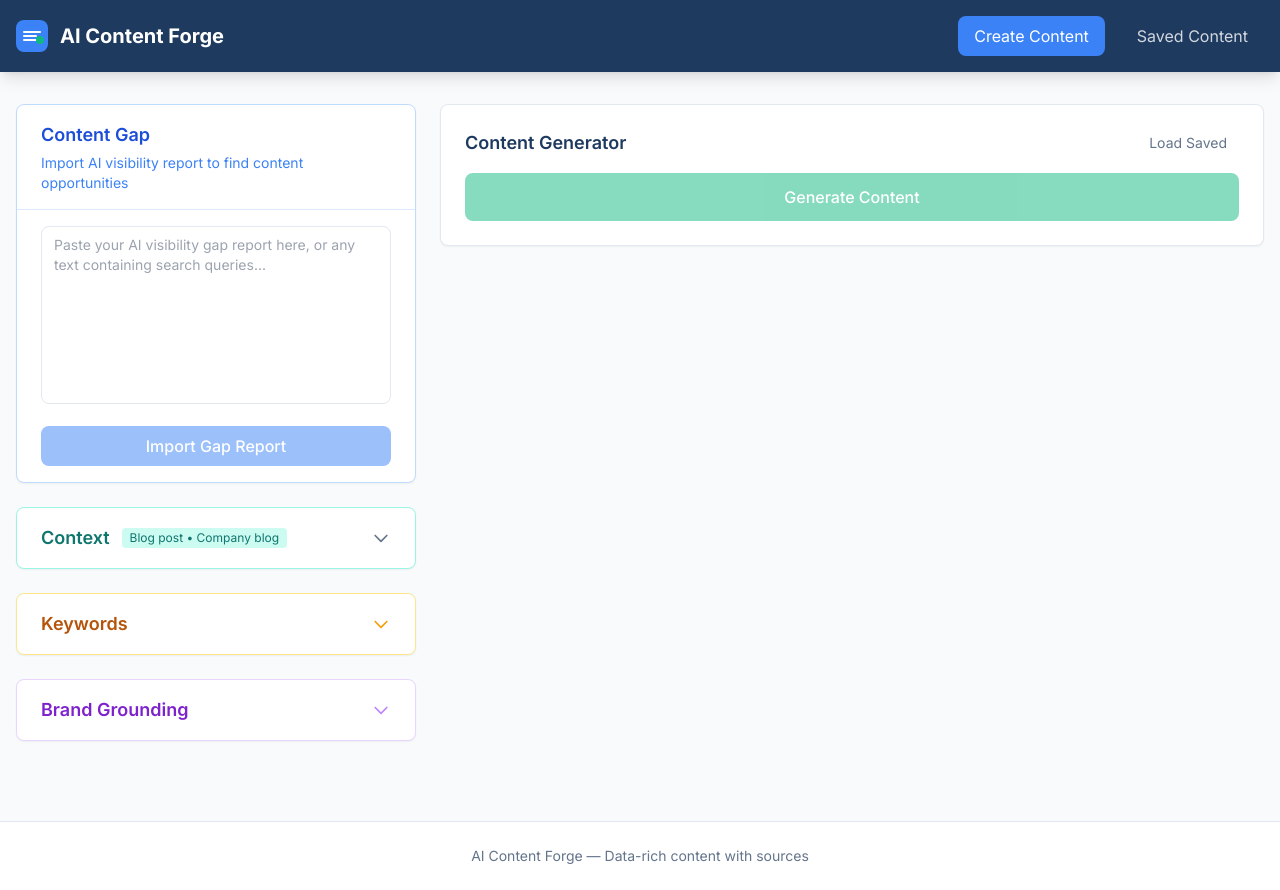
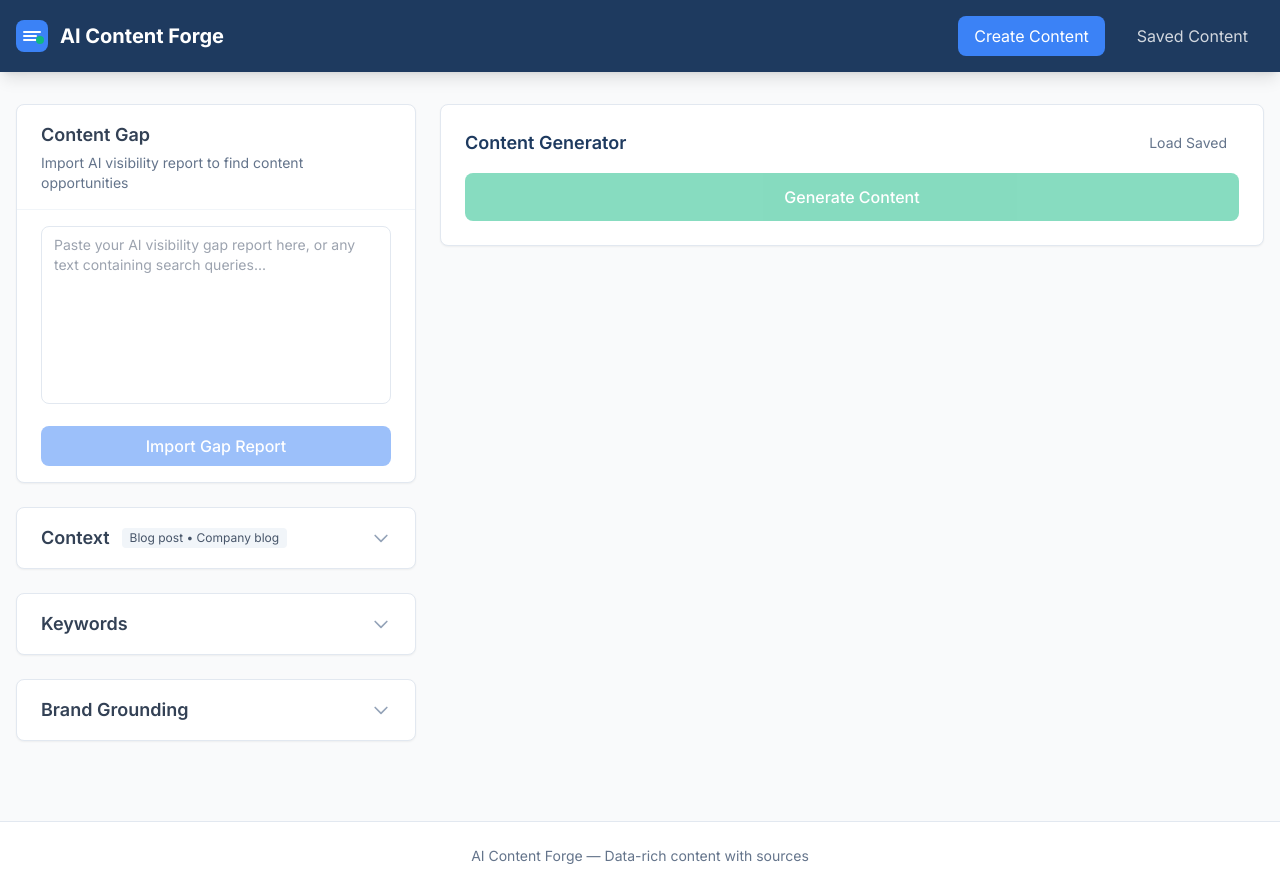
Before and after one commit to anilmittal86/aicontentforge, a Next.js app: page / in a window 1280 px wide. Built offline with nearby package versions, Linux system fonts and the light colour scheme.

Commit message:
Professional unified slate color scheme, keep URL auto-fill

```diff
--- a/src/components/BrandGroundingForm.tsx
+++ b/src/components/BrandGroundingForm.tsx
@@ -106,21 +106,21 @@ export default function BrandGroundingForm({ onSave, onSelect, selectedBrand }:
   };
 
   return (
-    <div className="bg-white rounded-lg shadow-sm border border-purple-200">
+    <div className="bg-white rounded-lg shadow-sm border border-slate-200">
       <button
         onClick={() => setIsExpanded(!isExpanded)}
         className="w-full px-6 py-4 flex items-center justify-between text-left"
       >
         <div className="flex items-center gap-3">
-          <h2 className="text-lg font-semibold text-purple-700">Brand Grounding</h2>
+          <h2 className="text-lg font-semibold text-slate-700">Brand Grounding</h2>
           {form.brand_name && (
-            <span className="px-2 py-0.5 bg-purple-100 text-purple-700 text-xs rounded">
+            <span className="px-2 py-0.5 bg-slate-100 text-slate-600 text-xs rounded">
               {form.brand_name}
             </span>
           )}
         </div>
         <svg
-          className={`w-5 h-5 text-purple-400 transition-transform ${isExpanded ? 'rotate-180' : ''}`}
+          className={`w-5 h-5 text-slate-400 transition-transform ${isExpanded ? 'rotate-180' : ''}`}
           fill="none"
           stroke="currentColor"
           viewBox="0 0 24 24"
@@ -132,7 +132,7 @@ export default function BrandGroundingForm({ onSave, onSelect, selectedBrand }:
       {isExpanded && (
         <div className="px-6 pb-6 space-y-4">
           <div>
-            <label className="block text-sm font-medium text-purple-700 mb-1">
+            <label className="block text-sm font-medium text-slate-700 mb-1">
               Company Website (auto-fills brand info)
             </label>
             <input
@@ -140,88 +140,88 @@ export default function BrandGroundingForm({ onSave, onSelect, selectedBrand }:
               value={urlInput}
               onChange={(e) => handleUrlChange(e.target.value)}
               placeholder="https://yourcompany.com"
-              className="w-full px-3 py-2 border border-purple-200 rounded-lg text-sm focus:outline-none focus:ring-2 focus:ring-purple-400"
+              className="w-full px-3 py-2 border border-slate-200 rounded-lg text-sm focus:outline-none focus:ring-2 focus:ring-slate-400"
             />
           </div>
 
           <div className="grid grid-cols-2 gap-3">
             <div>
-              <label className="block text-sm font-medium text-purple-700 mb-1">Brand Name</label>
+              <label className="block text-sm font-medium text-slate-700 mb-1">Brand Name</label>
               <input
                 type="text"
                 value={form.brand_name}
                 onChange={(e) => handleChange('brand_name', e.target.value)}
-                className="w-full px-3 py-2 border border-purple-200 rounded-lg text-sm focus:outline-none focus:ring-2 focus:ring-purple-400"
+                className="w-full px-3 py-2 border border-slate-200 rounded-lg text-sm focus:outline-none focus:ring-2 focus:ring-slate-400"
               />
             </div>
             <div>
-              <label className="block text-sm font-medium text-purple-700 mb-1">Voice</label>
+              <label className="block text-sm font-medium text-slate-700 mb-1">Voice</label>
               <input
                 type="text"
                 value={form.voice}
                 onChange={(e) => handleChange('voice', e.target.value)}
                 placeholder="e.g., Direct, data-backed"
-                className="w-full px-3 py-2 border border-purple-200 rounded-lg text-sm focus:outline-none focus:ring-2 focus:ring-purple-400"
+                className="w-full px-3 py-2 border border-slate-200 rounded-lg text-sm focus:outline-none focus:ring-2 focus:ring-slate-400"
               />
             </div>
           </div>
 
           <div>
-            <label className="block text-sm font-medium text-purple-700 mb-1">What We Do</label>
+            <label className="block text-sm font-medium text-slate-700 mb-1">What We Do</label>
             <input
               type="text"
               value={form.what_we_do}
               onChange={(e) => handleChange('what_we_do', e.target.value)}
-              className="w-full px-3 py-2 border border-purple-200 rounded-lg text-sm focus:outline-none focus:ring-2 focus:ring-purple-400"
+              className="w-full px-3 py-2 border border-slate-200 rounded-lg text-sm focus:outline-none focus:ring-2 focus:ring-slate-400"
             />
           </div>
 
           <button
             onClick={() => setShowAdvanced(!showAdvanced)}
-            className="text-sm text-purple-600 hover:underline"
+            className="text-sm text-slate-500 hover:underline"
           >
             {showAdvanced ? 'Hide' : 'Show'} more options
           </button>
 
           {showAdvanced && (
-            <div className="space-y-3 pt-2 border-t border-purple-100">
+            <div className="space-y-3 pt-2 border-t border-slate-100">
               <div>
-                <label className="block text-sm font-medium text-purple-700 mb-1">Target Reader</label>
+                <label className="block text-sm font-medium text-slate-700 mb-1">Target Reader</label>
                 <textarea
                   value={form.target_reader}
                   onChange={(e) => handleChange('target_reader', e.target.value)}
                   rows={2}
-                  className="w-full px-3 py-2 border border-purple-200 rounded-lg text-sm focus:outline-none focus:ring-2 focus:ring-purple-400 resize-none"
+                  className="w-full px-3 py-2 border border-slate-200 rounded-lg text-sm focus:outline-none focus:ring-2 focus:ring-slate-400 resize-none"
                 />
               </div>
 
               <div>
-                <label className="block text-sm font-medium text-purple-700 mb-1">Our Differentiator</label>
+                <label className="block text-sm font-medium text-slate-700 mb-1">Our Differentiator</label>
                 <textarea
                   value={form.our_differentiator}
                   onChange={(e) => handleChange('our_differentiator', e.target.value)}
                   rows={2}
-                  className="w-full px-3 py-2 border border-purple-200 rounded-lg text-sm focus:outline-none focus:ring-2 focus:ring-purple-400 resize-none"
+                  className="w-full px-3 py-2 border border-slate-200 rounded-lg text-sm focus:outline-none focus:ring-2 focus:ring-slate-400 resize-none"
                 />
               </div>
 
               <div>
-                <label className="block text-sm font-medium text-purple-700 mb-1">We Sound Like</label>
+                <label className="block text-sm font-medium text-slate-700 mb-1">We Sound Like</label>
                 <textarea
                   value={form.we_sound_like}
                   onChange={(e) => handleChange('we_sound_like', e.target.value)}
                   rows={2}
-                  className="w-full px-3 py-2 border border-purple-200 rounded-lg text-sm focus:outline-none focus:ring-2 focus:ring-purple-400 resize-none"
+                  className="w-full px-3 py-2 border border-slate-200 rounded-lg text-sm focus:outline-none focus:ring-2 focus:ring-slate-400 resize-none"
                 />
               </div>
 
               <div>
-                <label className="block text-sm font-medium text-purple-700 mb-1">We Never Say</label>
+                <label className="block text-sm font-medium text-slate-700 mb-1">We Never Say</label>
                 <textarea
                   value={form.we_never_say}
                   onChange={(e) => handleChange('we_never_say', e.target.value)}
                   rows={2}
-                  className="w-full px-3 py-2 border border-purple-200 rounded-lg text-sm focus:outline-none focus:ring-2 focus:ring-purple-400 resize-none"
+                  className="w-full px-3 py-2 border border-slate-200 rounded-lg text-sm focus:outline-none focus:ring-2 focus:ring-slate-400 resize-none"
                 />
               </div>
             </div>
@@ -230,7 +230,7 @@ export default function BrandGroundingForm({ onSave, onSelect, selectedBrand }:
           <div className="flex gap-2 pt-2">
             <button
               onClick={handleSave}
-              className="flex-1 px-4 py-2 bg-purple-600 text-white rounded-lg font-medium hover:bg-purple-700"
+              className="flex-1 px-4 py-2 bg-slate-700 text-white rounded-lg font-medium hover:bg-slate-800"
             >
               Save
             </button>
--- a/src/components/ContentGap.tsx
+++ b/src/components/ContentGap.tsx
@@ -133,10 +133,10 @@ export default function ContentGap({ onSelectQuery }: ContentGapProps) {
   };
 
   return (
-    <div className="bg-white rounded-lg shadow-sm border border-blue-200">
-      <div className="px-6 py-4 border-b border-blue-100">
-        <h2 className="text-lg font-semibold text-blue-700">Content Gap</h2>
-        <p className="text-sm text-blue-500 mt-1">Import AI visibility report to find content opportunities</p>
+    <div className="bg-white rounded-lg shadow-sm border border-slate-200">
+      <div className="px-6 py-4 border-b border-slate-100">
+        <h2 className="text-lg font-semibold text-slate-700">Content Gap</h2>
+        <p className="text-sm text-slate-500 mt-1">Import AI visibility report to find content opportunities</p>
       </div>
 
       <div className="px-6 py-4 space-y-4">
--- a/src/components/ContextGroundingForm.tsx
+++ b/src/components/ContextGroundingForm.tsx
@@ -68,21 +68,21 @@ export default function ContextGroundingForm({ onSave, onChange, initialContext
   };
 
   return (
-    <div className="bg-white rounded-lg shadow-sm border border-teal-200">
+    <div className="bg-white rounded-lg shadow-sm border border-slate-200">
       <button
         onClick={() => setIsExpanded(!isExpanded)}
         className="w-full px-6 py-4 flex items-center justify-between text-left"
       >
         <div className="flex items-center gap-3">
-          <h2 className="text-lg font-semibold text-teal-700">Context</h2>
+          <h2 className="text-lg font-semibold text-slate-700">Context</h2>
           {form.content_type && (
-            <span className="px-2 py-0.5 bg-teal-100 text-teal-700 text-xs rounded">
+            <span className="px-2 py-0.5 bg-slate-100 text-slate-600 text-xs rounded">
               {form.content_type} • {form.platform}
             </span>
           )}
         </div>
         <svg
-          className={`w-5 h-5 text-text-secondary transition-transform ${isExpanded ? 'rotate-180' : ''}`}
+          className={`w-5 h-5 text-slate-400 transition-transform ${isExpanded ? 'rotate-180' : ''}`}
           fill="none"
           stroke="currentColor"
           viewBox="0 0 24 24"
--- a/src/components/KeywordInput.tsx
+++ b/src/components/KeywordInput.tsx
@@ -42,21 +42,21 @@ export default function KeywordInput({ keywords, onChange }: KeywordInputProps)
   const hasKeywords = keywords.length > 0;
 
   return (
-    <div className="bg-white rounded-lg shadow-sm border border-amber-200">
+    <div className="bg-white rounded-lg shadow-sm border border-slate-200">
       <button
         onClick={() => setIsExpanded(!isExpanded)}
         className="w-full px-6 py-4 flex items-center justify-between text-left"
       >
         <div className="flex items-center gap-3">
-          <h2 className="text-lg font-semibold text-amber-700">Keywords</h2>
+          <h2 className="text-lg font-semibold text-slate-700">Keywords</h2>
           {hasKeywords && (
-            <span className="px-2 py-0.5 bg-amber-100 text-amber-700 text-xs rounded">
+            <span className="px-2 py-0.5 bg-slate-100 text-slate-600 text-xs rounded">
               {primaryKeywords.length} primary, {secondaryKeywords.length} secondary
             </span>
           )}
         </div>
         <svg
-          className={`w-5 h-5 text-amber-500 transition-transform ${isExpanded ? 'rotate-180' : ''}`}
+          className={`w-5 h-5 text-slate-400 transition-transform ${isExpanded ? 'rotate-180' : ''}`}
           fill="none"
           stroke="currentColor"
           viewBox="0 0 24 24"
@@ -75,12 +75,12 @@ export default function KeywordInput({ keywords, onChange }: KeywordInputProps)
                 onChange={(e) => setInput(e.target.value)}
                 onKeyDown={handleKeyDown}
                 placeholder="Add keyword and press Enter..."
-                className="flex-1 px-3 py-2 border border-amber-200 rounded-lg text-sm focus:outline-none focus:ring-2 focus:ring-amber-400"
+                className="flex-1 px-3 py-2 border border-slate-200 rounded-lg text-sm focus:outline-none focus:ring-2 focus:ring-slate-400"
               />
               <select
                 value={priority}
                 onChange={(e) => setPriority(e.target.value as 'primary' | 'secondary')}
-                className="px-3 py-2 border border-border rounded-lg text-sm focus:outline-none focus:ring-2 focus:ring-secondary"
+                className="px-3 py-2 border border-slate-200 rounded-lg text-sm focus:outline-none focus:ring-2 focus:ring-slate-400"
               >
                 <option value="primary">Primary</option>
                 <option value="secondary">Secondary</option>
@@ -93,12 +93,12 @@ export default function KeywordInput({ keywords, onChange }: KeywordInputProps)
               {primaryKeywords.map(kw => (
                 <span
                   key={kw.id}
-                  className="inline-flex items-center gap-1 px-3 py-1 bg-secondary/10 text-secondary rounded-full text-sm"
+                  className="inline-flex items-center gap-1 px-3 py-1 bg-slate-100 text-slate-700 rounded-full text-sm"
                 >
                   {kw.name}
                   <button
                     onClick={() => togglePriority(kw.id!)}
-                    className="hover:text-primary"
+                    className="hover:text-slate-900"
                     title="Toggle"
                   >
                     ↓
```
